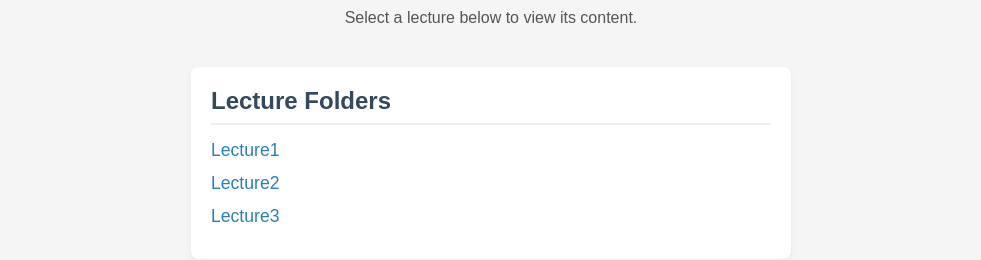
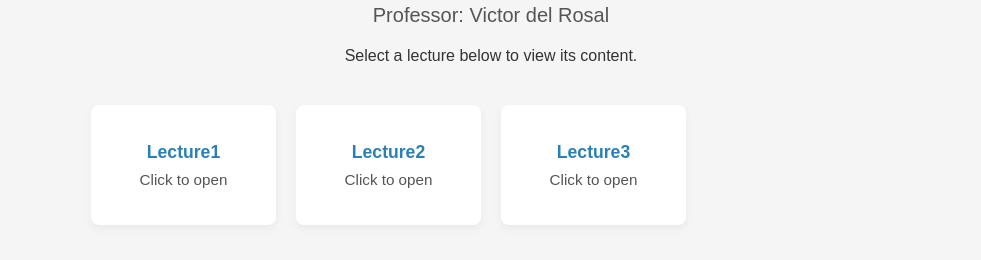
Before and after one commit to gkmohit/Customer-Engagement-and-AI, a plain HTML site: page index.html in a window 1280 px wide. Shown: the part 86-346 px from the top of the page, without its empty margins (149-1130 px from the left). Drawn offline with Linux system fonts and the light colour scheme.

Commit message:
updated index folder

```diff
--- a/index.html
+++ b/index.html
@@ -26,56 +26,68 @@
     }
     header h1 {
       font-size: 2.5rem;
-      margin-bottom: 10px;
+      margin-bottom: 5px;
       color: #2c3e50;
     }
-    header p {
-      font-size: 1rem;
+    header h2 {
+      font-size: 1.25rem;
+      font-weight: normal;
       color: #555;
+      margin-bottom: 20px;
     }
-    #folderListContainer {
+    #tileContainer {
       width: 100%;
-      max-width: 600px;
+      max-width: 800px;
+      display: grid;
+      grid-template-columns: repeat(auto-fill, minmax(180px, 1fr));
+      gap: 20px;
+    }
+    .tile {
       background-color: #fff;
       border-radius: 8px;
       box-shadow: 0 4px 10px rgba(0, 0, 0, 0.05);
+      overflow: hidden;
+      text-decoration: none;
+      color: inherit;
+      transition: transform 0.2s, box-shadow 0.2s;
+      display: flex;
+      flex-direction: column;
+      justify-content: center;
+      align-items: center;
       padding: 20px;
+      height: 120px;
+      text-align: center;
     }
-    #folderListContainer h2 {
-      font-size: 1.5rem;
-      margin-bottom: 15px;
-      color: #34495e;
-      border-bottom: 2px solid #ecf0f1;
-      padding-bottom: 8px;
+    .tile:hover {
+      transform: translateY(-5px);
+      box-shadow: 0 6px 14px rgba(0, 0, 0, 0.1);
     }
-    #folderList {
-      list-style: none;
+    .tile h3 {
+      font-size: 1.1rem;
+      margin-bottom: 8px;
+      color: #2980b9;
     }
-    #folderList li {
-      margin-bottom: 12px;
+    .tile p {
+      font-size: 0.95rem;
+      color: #555;
     }
-    #folderList li a {
-      text-decoration: none;
-      font-size: 1.1rem;
-      color: #2980b9;
-      transition: color 0.2s;
-    }
-    #folderList li a:hover {
-      color: #1c5980;
-    }
-    /* Responsive */
+    /* Responsive adjustments */
     @media (max-width: 480px) {
       header h1 {
         font-size: 2rem;
       }
-      #folderListContainer {
+      header h2 {
+        font-size: 1rem;
+      }
+      .tile {
         padding: 15px;
+        height: 100px;
       }
-      #folderListContainer h2 {
-        font-size: 1.3rem;
+      .tile h3 {
+        font-size: 1rem;
       }
-      #folderList li a {
-        font-size: 1rem;
+      .tile p {
+        font-size: 0.85rem;
       }
     }
   </style>
@@ -83,14 +95,12 @@
 <body>
   <header>
     <h1>Customer Engagement and Artificial Intelligence</h1>
+    <h2>Professor: Victor del Rosal</h2>
     <p>Select a lecture below to view its content.</p>
   </header>
 
-  <div id="folderListContainer">
-    <h2>Lecture Folders</h2>
-    <ul id="folderList">
-      <!-- Folder links will be injected here by JavaScript -->
-    </ul>
+  <div id="tileContainer">
+    <!-- Tiles will be injected here by JavaScript -->
   </div>
 
   <script>
@@ -105,35 +115,36 @@
       // Add new lecture folder names here, e.g. "Lecture4"
     ];
 
-    const folderListElement = document.getElementById('folderList');
+    const tileContainer = document.getElementById('tileContainer');
 
-    function buildFolderList() {
-      // Clear any existing items
-      folderListElement.innerHTML = '';
+    function buildTiles() {
+      // Clear any existing tiles
+      tileContainer.innerHTML = '';
 
       if (folders.length === 0) {
-        const li = document.createElement('li');
-        li.textContent = 'No lectures available yet.';
-        li.style.color = '#999';
-        folderListElement.appendChild(li);
+        const message = document.createElement('p');
+        message.textContent = 'No lectures available yet.';
+        message.style.color = '#999';
+        message.style.textAlign = 'center';
+        tileContainer.appendChild(message);
         return;
       }
 
-      // Create one <li> + <a> per folder
+      // Create one tile per folder
       folders.forEach(folderName => {
-        const li = document.createElement('li');
         const link = document.createElement('a');
-        // Assume each folder has an index.html (e.g., "Lecture1/index.html")
         link.href = `${folderName}/index.html`;
-        link.textContent = folderName;
-        link.target = '_self';
-        li.appendChild(link);
-        folderListElement.appendChild(li);
+        link.className = 'tile';
+        link.innerHTML = `
+          <h3>${folderName}</h3>
+          <p>Click to open</p>
+        `;
+        tileContainer.appendChild(link);
       });
     }
 
-    // Build the list on page load
-    document.addEventListener('DOMContentLoaded', buildFolderList);
+    // Build the tiles on page load
+    document.addEventListener('DOMContentLoaded', buildTiles);
   </script>
 </body>
 </html>
```
